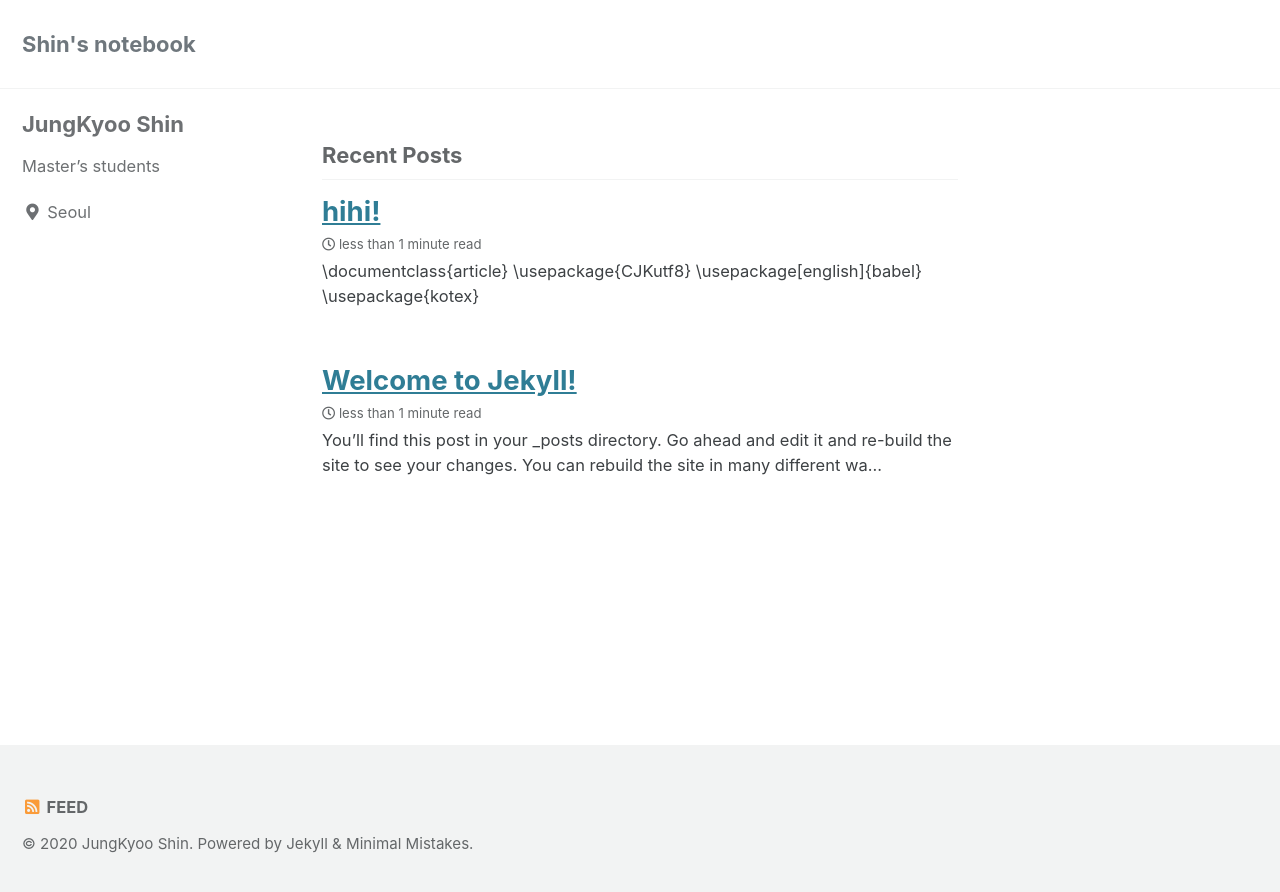
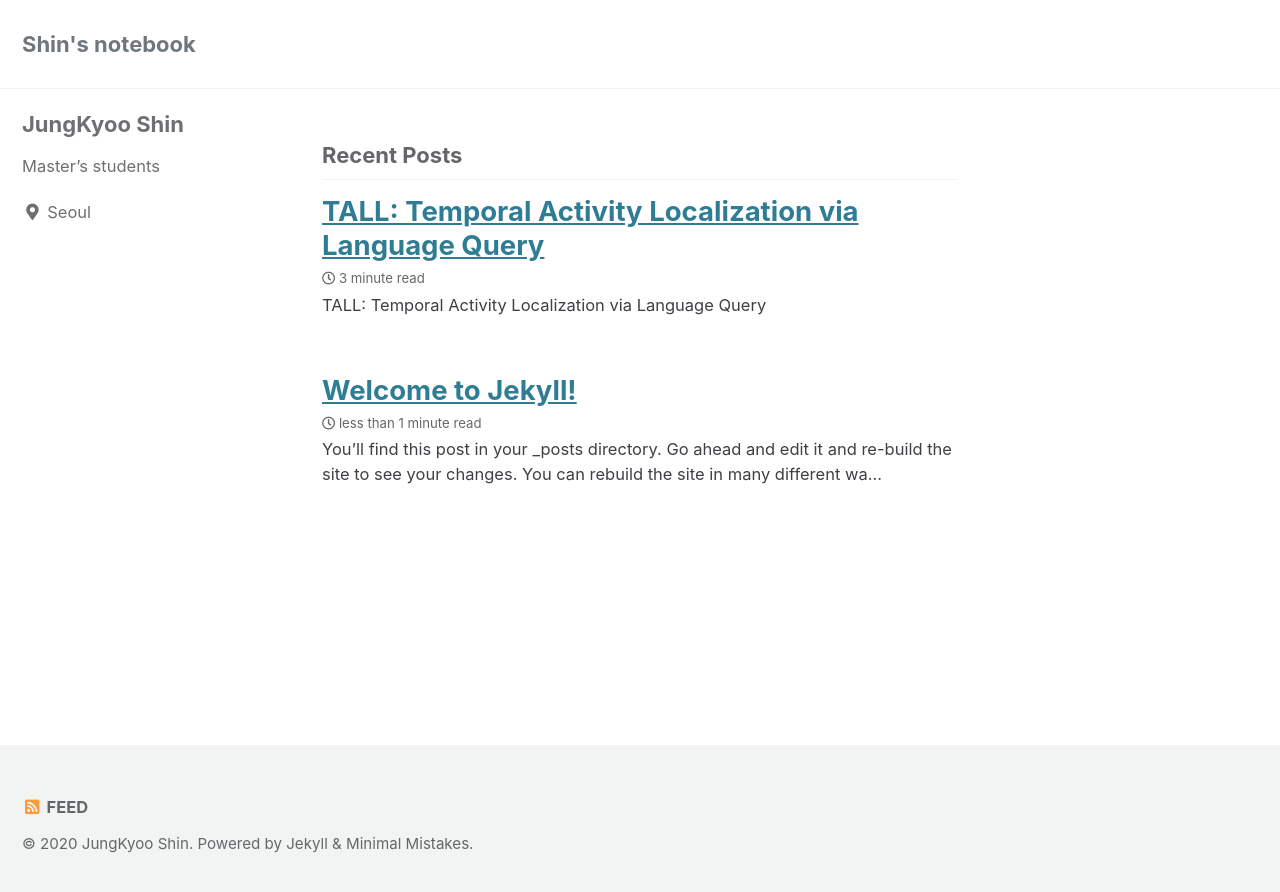
Before and after one commit to JKyooShin/JKyooShin.github.io, a Jekyll site: the page built from index.html, in a window 1280 px wide. Shown: the top 892 px of the page. Built offline with Jekyll 4.4.1, drawn with Linux system fonts in a browser that asks for light colours; cached includes are drawn as plain includes; the list of posts is cut into pages by our own code; part of the change alters nothing that is shown.

Commit message:
Update 2020-07-07-math.md

```diff
--- a/_posts/2020-07-07-math.md
+++ b/_posts/2020-07-07-math.md
@@ -1,42 +1,54 @@
 ---
-title: "hihi!"
-date: 2020-10-20 08:26:28 -0400
+title: "TALL: Temporal Activity Localization via Language Query"
+date: 2020-07-20 08:26:28 -0400
 ---
 
+## TALL: Temporal Activity Localization via Language Query
 
-\documentclass{article}
-\usepackage{CJKutf8}
-\usepackage[english]{babel}
-\usepackage{kotex}
+### 문제 정의
+Moment localization via language query 라는 영역을 2017년에 처음 제시한 논문이다. (같은 학회에서 Hendricks et al. Localizing Moments in Video with Natural Language 또한 거의 비슷한 영역을 제시하였..으나..)
+기존 Action Localization의 문제는  action을 미리 정의된 범주로 분류하기 때문에 행동을 이해하는데 있어서 제한이 있다는 점이다. 그렇기에 영상의 내용을 사람처럼 제대로 이해하기 위해선 자연어로 표현된 다양한 사물들의 관계와 행동을 학습해야한다. 이러한 방식의 학습을 위해 자연어로 정의된 문장에 가장 잘 상응하는 영상 내부 영역을 찾는 문제를 제시하였다.
+1, 문장을 기계가 이해해야하고
 
-\usepackage[T1]{fontenc}
+이 문제를 위해 Sliding Window 방식으로 영역을 이해하는 Cross-modal Temporal Regression Localizer (CTRL) 을 제시하였다. 마지막으로, 기존에 action localizaion을 위한 dataset인 Charades에 이 Task의 형태에 맞는  annotation을 덧붙힌 Charades-STA dataset을 제시하였다.
 
-\title{Homework }
-\author{Jung Kyoo Shin}
-\date{November 2019}
+###  Model
+이 논문에서 제시한 Model 의 이름은 Cross-modal Temporal Regression Localizer 이다.
+이 모델이 영상을 이해하는 방식은 Sliding window 방식으로, 영상을 특정 길이로 나눠서 한번에 한 구간만을 보는 방법이다. 이런 방식은 특정 길이 이후 / 이전의 정보를 얻을 수 없기에, 조금이나마 보완하고자 한 구간을 볼 때 그 이후 및 이전 정보도 같이 넣어주어 학습한다.
+t 시점의 영상 구간 정보와 문장의 정보를 맞춰주기 위해서 t-1, t+1 시점의 영상정보를 Concatenate 한 video feature의 차원을 Fully Connected layer을 통해 문장의 차원과 동일하게 맞춰준다.
+이 논문은 3가지 방법으로 두 다른 도메인의 정보를 섞는다.
+1. 문장 정보와 비디오 정보의 단순 합 (Element wise -  Add)
+2. 문장 정보와 비디오 정보의 단순 곱(Element wise multiplication)
+3. 문장 정보와 비디오 정보를 이은 뒤 (Concatenate) 2배가 된 차원을 원래 차원으로 축소하기 위한 FC층
+이 3가지 방법을 각기 독립적으로 진행 후, 결과를 모두 잇는다(concatenate).
 
+이후 Fully-Connected  layer을 통해 2가지의 Output을 낸다.
+1. 모델이 보고 있는 영상 내 구간이 문장과 일치할 확률을 의미하는 Alignment Score
+2. 더 자세하게 학습하기 위해 모델이 받은 구간 내부에서 문장과 일치하는 시작점과 끝점을 계산하는 location regressor
 
-\begin{document}
-\maketitle
+예시로 20초짜리의 영상과 "남자가 밖을 보기 위해 창가로 달려갔다" 라는 문장이 있다. 대부분의 video understanding 영역이 쓰듯, 영상은 C3D 혹은 VGG, I3D등의 CNN 기반 Pretrained model을 통해 프레임 형태에서 특징만 추출된 벡터 형태로 바뀌게 된다. 이 벡터의 형태는 $$V \in  \mathbb{R}^{t*d}$$ 로 나타낼 수 있다. 여기서 t는 동영상의 시간, d는 pretrained model 의 차원을 의미하며 보통 4096차원을 많이 쓴다.
+Sliding window의 방식을 위해 이 벡터를 특정 길이의 구간들로 조각낸다. 만약 20초짜리 영상을 5개의 구간으로 나눈다고 하면 4초짜리 구간 5개가 생기게 된다.  한번에 한개의 구간만을 보며, 문장과 얼마나 상응하는지를 계산하는 것이 Sliding window 방식이다.
+CTRL 에서는 이 구간을 하나만 쓰지 않고 전, 후 구간의 정보를 합쳤기 때문에
+$$ F_v =  ( (v_{1}  \oplus v_{2} \oplus v_{3}) , \cdots,  (v_{t-2} \oplus v_{t-1} \oplus  v_{t} )), f_v^t \in F_v , f_v^t \in  \mathbb{R}^{3t*d}$$
+이런 식으로 표현할 수 있다.  Pooling 을 통해 3t의 차원을 압축해주고, 남은 d를 문장과 맞추기 위해 FC layer에 넣어준다.
 
-\section{Matrix Inversion Lemma}
-$(A+UCV)^{-1} = [A^{-1}-A^{-1}U(C^{-1}+VA^{-1}U)^{-1}VA^{-1}]$\\
-이 식을 증명하기 위해서 좌변에 우변의 역함수를 곱해준 것이 identity matrix라는 것을 보이면 된다.\\
-$(A+UCV)^{-1} * [A^{-1}-A^{-1}U(C^{-1}+VA^{-1}U)^{-1}VA^{-1}] $\\
-$=(I-U(C^{-1}+VA^{-1}U)^{-1}VA^{-1})+(UCVA^{-1}-UCVA^{-1}U(C^{-1}+VA^{-1}U)^{-1}VA^{-1})$\\
-$=(I+UCVA^{-1})-(U(C^{-1}+VA^{-1}U)^{-1}VA+UCVA^{-1}U(C^{-1}+VA^{-1}U)^{-1}VA^{-1}) $\\
-$=I+UCVA^{-1}-(U+UCVA^{-1}U)(C^{-1}+VA^{-1}U)^{-1}VA^{-1}$\\
-$= I+UCVA^{-1}-UC(C^{-1}+VA^{-1}U)(C^{-1}+VA^{-1}U)^{-1}VA^{-1}$\\
-$=I+UCVA^{-1}-UCVA^{-1}$\\
+다양한 길이의 단어를 갖고 있는 문장의 의미를 이해하기 위해서, 각 단어들을 스텐포드 대학에서 제공한 Glove 300d을 통해 각 단어의 특징을 추출한 벡터로 바꿔준다. 이후 순환 신경망 구조인 Skip Thoughts 혹은 LSTM을 사용하여 단어를 순서대로 넣어주고, 들어간 단어들의 벡터 크기와 변화량을 통해 문장의 의미를 학습한다. 마지막 단어를 넣은 후 나오는 결과를 문장을 대표하는 결과, sentence embedding으로 사용한다.
+Sentence embedding과 Video feature의 크기를 맞춰준 후, 두 벡터를 섞어서 합쳐주고 output을 계산한다.
 
-$$=I$$
+Alignment 값은 해당 구간이 정답인 Ground Truth와 얼마나 맞는지, 즉 Intersection of Union(IoU)에 대한 값을 기반으로 Cross entropy loss값을 계산한다.
+Location Regressor 은 그 구역 내부의 시작, 끝 값을 구하는데 smooth L1 loss 값을 계산한다.
 
-img/hw6_10.png 1
+결국 가장 높은 Alignment 값을 가진 구간의 Start와 End를 가장 잘 맞는 구간으로 도출하는 모델이다.
 
-![Image Alt 텍스트](/img/hw6_10.png)
+두 Loss 를 합산 후 가장 적은 loss값을 갖는 가중치들을 구하며 학습이 진행된다.
 
-![Image Alt 텍스트]({{"/img/hw6_10.png"| relative_url}})
-에베베
+### Charades-STA
+당시에는 이런 문제를 해결하기 위한 dataset이 부족해서, Action recognition 을 위해 만들어진 dataset인 Charades를 기반으로, 긴 Action label들을 분해한 후 다양한 구조의 문장을 재조합함으로 Annotation을 만들었다고 한다.
+
+###  Results
+초기 연구라 그렇게 기대할만한 결과는 확인할 수 없지만, C3D 가 VGG, LRCN보다 성능이 높은 것을 볼 수 있었으며 Skip-thought이 LSTM보다 더 좋은 성능을 보였다.
+
+아래는 TaCos와 Charades-STA에 대한 성능이다.
 
 
 
```
